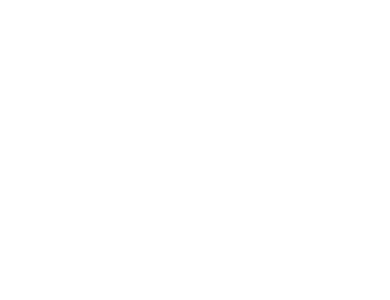
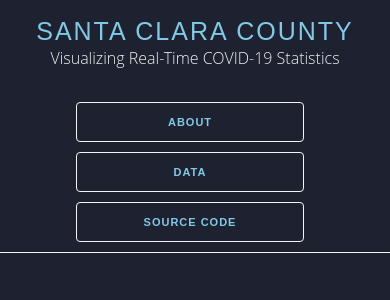
Before and after one commit to davidjtoomer/santa-clara-covid, a React (Create React App) app: page / in a window 390 px wide. Shown: the top 300 px of the page. Built offline with nearby package versions, Linux system fonts and the light colour scheme.

Commit message:
add header and body styling + responsive layout

```diff
--- a/package.json
+++ b/package.json
@@ -7,6 +7,7 @@
     "@testing-library/react": "^9.5.0",
     "@testing-library/user-event": "^7.2.1",
     "axios": "^0.19.2",
+    "node-sass": "^4.14.1",
     "react": "^16.13.1",
     "react-dom": "^16.13.1",
     "react-redux": "^7.2.1",
--- a/src/App.js
+++ b/src/App.js
@@ -1,8 +1,12 @@
 import React from 'react';
+import Navbar from './components/Navbar/Navbar';
+import './App.scss';
 
 const App = () => {
   return (
-    <div/>
+    <div className='app'>
+      <Navbar/>
+    </div>
   );
 }
 
--- /dev/null
+++ b/src/App.scss
@@ -0,0 +1,95 @@
+@import './global';
+@import './components/Navbar/Navbar';
+
+html {
+  font-size: 62.5%;
+}
+
+body {
+  margin: 0;
+  width: 100%;
+  height: 100vh;
+  overflow-x: hidden;
+  font-family: $primary-font-family;
+  font-weight: 400;
+  background-color: $primary-dark-color;
+  color: $primary-light-color;
+}
+
+h1, h2, h3, h4, h5, h6 {
+  margin-top: 0;
+  margin-bottom: 0;
+  font-weight: 300;
+  font-family: $primary-font-family;
+  color: $primary-light-color;
+}
+
+h1 {
+  font-size: 4.5rem;
+  line-height: 1.2;
+  letter-spacing: -.1rem;
+  margin-bottom: 2rem;
+}
+
+h2 {
+  font-size: 3.6rem;
+  line-height: 1.25;
+  letter-spacing: -.1rem;
+  margin-bottom: 1.8rem;
+  margin-top: 1.8rem;
+}
+
+h3 {
+  font-size: 3.0rem;
+  line-height: 1.3;
+  letter-spacing: -.1rem;
+  margin-bottom: 1.5rem;
+  margin-top: 1.5rem;
+}
+
+h4 {
+  font-size: 2.6rem;
+  line-height: 1.35;
+  letter-spacing: -.08rem;
+  margin-bottom: 1.2rem;
+  margin-top: 1.2rem;
+}
+
+h5 {
+  font-size: 2.2rem;
+  line-height: 1.5;
+  letter-spacing: -.05rem;
+  margin-bottom: 0.6rem;
+  margin-top: 0.6rem;
+}
+
+h6 {
+  font-size: 2.0rem;
+  line-height: 1.6;
+  letter-spacing: 0;
+  margin-bottom: 0.75rem;
+  margin-top: 0.75rem;
+}
+
+p {
+  margin-top: 0;
+}
+
+.app {
+  display: flex;
+  flex-direction: column;
+  padding: 0 4rem;
+  align-items: center;
+}
+
+@media screen and (max-width: $breakpoint-tablet) {
+  .app {
+    padding: 0 3rem;
+  }
+}
+
+@media screen and (max-width: $breakpoint-mobile) {
+  .app {
+    padding: 0 2rem;
+  }
+}
--- /dev/null
+++ b/src/components/Navbar/Navbar.jsx
@@ -0,0 +1,30 @@
+import React from 'react';
+import NavbarButton from './NavbarButton';
+
+const Navbar = () => {
+  return (
+    <div className='navbar'>
+      <div className='navbar-text'>
+        <h5>Santa Clara County</h5>
+        <h6>Visualizing Real-Time COVID-19 Statistics</h6>
+      </div>
+      <div className='navbar-links'>
+        <NavbarButton
+          text = 'About'
+          href = '#statistics'
+        />
+        <NavbarButton
+          text = 'Data'
+          href = 'https://data.ca.gov/dataset/covid-19-cases'
+          target = '_blank'/>
+        <NavbarButton
+          text = 'Source Code'
+          href = 'https://github.com/davidjtoomer/santa-clara-covid'
+          target = '_blank'
+        />
+      </div>
+    </div>
+  )
+}
+
+export default Navbar;
--- /dev/null
+++ b/src/components/Navbar/Navbar.scss
@@ -0,0 +1,98 @@
+@import '../../global';
+
+.navbar {
+  position: relative;
+  display: flex;
+  align-items: center;
+  background-color: $primary-dark-color;
+  border-bottom: 1px solid $primary-light-color;
+  padding: 1rem 4rem;
+  width: 100%;
+  justify-content: space-between;
+
+  .navbar-text {
+    h5 {
+      font-family: $secondary-font-family;
+      font-weight: 500;
+      font-size: 2.5rem;
+      line-height: 1.2;
+      letter-spacing: 0.2rem;
+      text-transform: uppercase;
+      color: $primary-accent-color;
+      margin-bottom: 0;
+    }
+    h6 {
+      margin-top: 0;
+      margin-bottom: 0;
+      font-size: 1.6rem;
+    }
+  }
+
+  .navbar-links {
+    display: flex;
+
+    .navbar-button {
+      a {
+        button {
+          display: inline-block;
+          margin-right: 10px;
+          height: 4rem;
+          line-height: 3rem;
+          padding: 0 30px;
+          text-align: center;
+          font-size: 11px;
+          font-weight: 600;
+          text-transform: uppercase;
+          letter-spacing: 0.1rem;
+          background-color: transparent;
+          border-radius: 4px;
+          border: 1px solid $primary-light-color;
+          cursor: pointer;
+          box-sizing: border-box;
+          color: $primary-accent-color;
+          white-space: nowrap;
+
+          &:hover, &:focus {
+            background-color: #ffffff20;
+          }
+        }
+      }
+    }
+  }
+}
+
+@media screen and (max-width: $breakpoint-tablet) {
+  .navbar {
+    flex-direction: column;
+    padding: 1rem 3rem;
+
+    .navbar-text {
+      text-align: center;
+    }
+
+    .navbar-links {
+      margin-top: 20px;
+    }
+  }
+}
+
+@media screen and (max-width: $breakpoint-mobile) {
+  .navbar {
+    padding: 1rem 2rem;
+
+    .navbar-links {
+      flex-direction: column;
+      width: 100%;
+      text-align: center;
+
+      .navbar-button {
+        margin-top: 10px;
+        width: 100%;
+
+        button {
+          width: 65%;
+        }
+      }
+    }
+  }
+}
--- /dev/null
+++ b/src/components/Navbar/NavbarButton.jsx
@@ -0,0 +1,11 @@
+import React from 'react';
+
+const NavbarButton = (props) => (
+  <div className='navbar-button'>
+    <a href={props.href} target={props.target}>
+      <button>{props.text}</button>
+    </a>
+  </div>
+)
+
+export default NavbarButton;
--- /dev/null
+++ b/src/global.scss
@@ -0,0 +1,17 @@
+// for responsive elements
+$breakpoint-tablet: 992px;
+$breakpoint-mobile: 600px;
+
+// font families
+$primary-font-family: 'Open Sans', sans-serif;
+$secondary-font-family: 'Open Sans Semi Bold', sans-serif;
+
+
+// color scheme
+$primary-dark-color: #1e2130;
+$secondary-dark-color: #2d3038;
+$primary-light-color: #f3f5f4;
+$secondary-light-color: #a9a9a9;
+$primary-accent-color: #82c9e6;
+$secondary-accent-color: #f4d44d;
+$tertiary-accent-color: #f45060;
--- a/src/index.js
+++ b/src/index.js
@@ -1,8 +1,12 @@
 import React from 'react';
 import ReactDOM from 'react-dom';
+import {Provider} from 'react-redux';
+import store from './store';
 import App from './App';
 
 ReactDOM.render(
-  <App/>,
+  <Provider store={store}>
+    <App/>
+  </Provider>,
   document.getElementById('root')
 );
```
Also changed, not shown: 1 other file (tests, documents, lock files or other folders).
